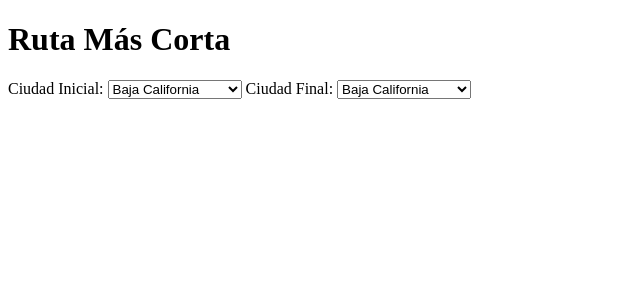
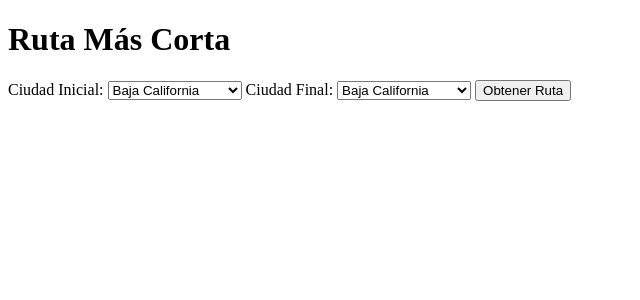
Before and after one commit to GaelFG17/PythonC, a Flask app: page / in a window 1280 px wide. Shown: the top 300 px of the page, without its empty margins (0-640 px from the left). Run offline with Flask 3, Linux system fonts and the light colour scheme.

Commit message:
Boton para obtener la ruta y contenedor para el mapa

```diff
--- a/gps/templates/index.html
+++ b/gps/templates/index.html
@@ -20,6 +20,11 @@
           <option value="{{ ciudad }}">{{ ciudad }}</option>
           {% endfor %}
         </select>
+
+        <button onclick="obtenerRuta()">Obtener Ruta</button>
+
+        <div id="map"></div>
+        <div class="info" style="display: none"></div>
     </div>
 </body>
 </html>
```
